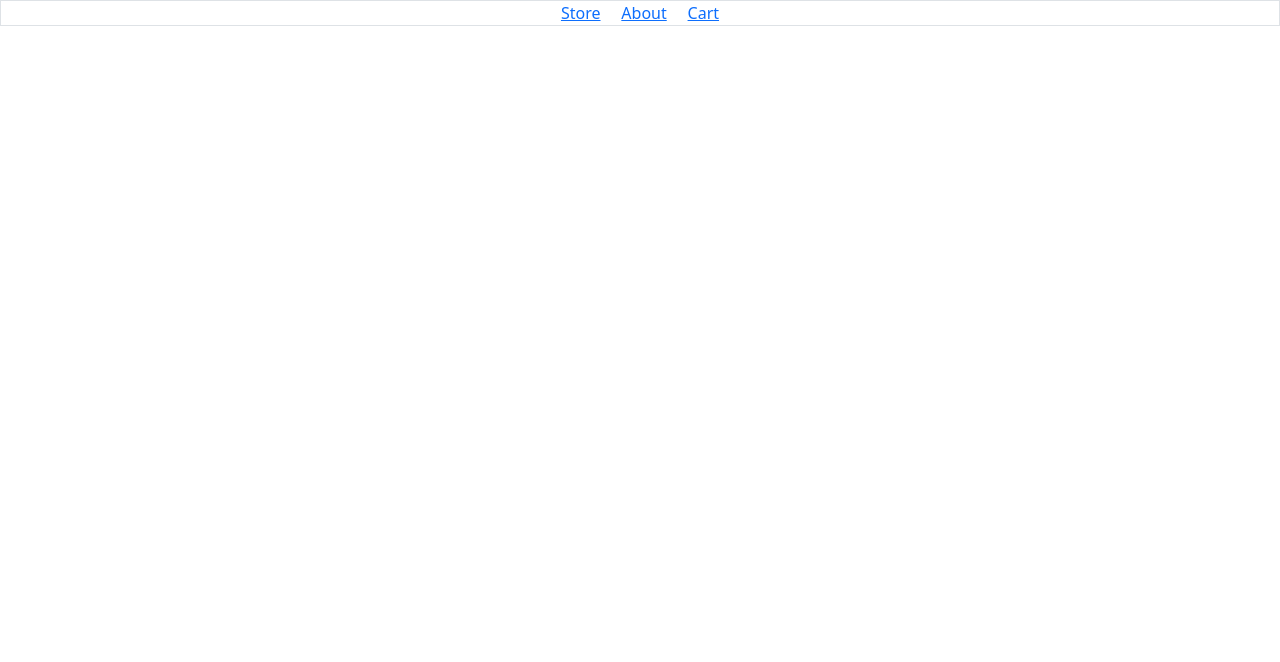
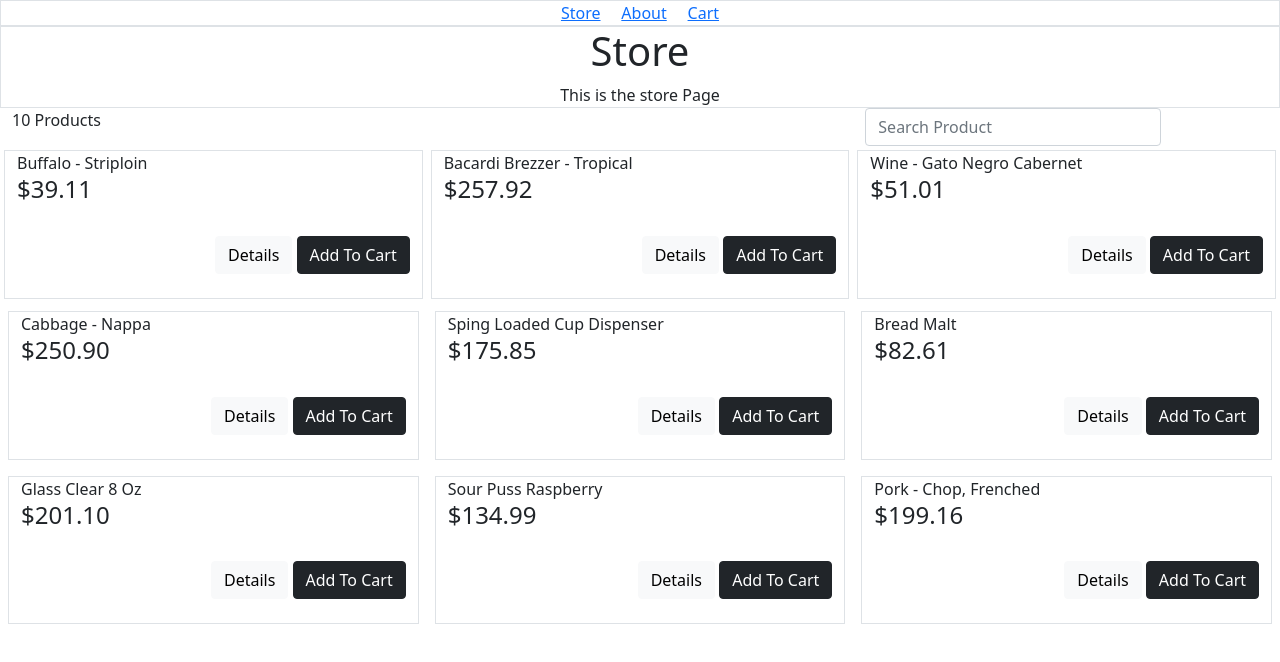
Before and after one commit to PabloSanchezB/programacion_web, a React (Create React App) app in the folder Ejercicio_React_15_10_2021/store_app/: page / in a window 1280 px wide. Shown: the top 662 px of the page. Built offline with nearby package versions, Linux system fonts and the light colour scheme.

Commit message:
Correcion pagina de inicio

```diff
--- a/Ejercicio_React_15_10_2021/store_app/src/MisRutas.js
+++ b/Ejercicio_React_15_10_2021/store_app/src/MisRutas.js
@@ -7,7 +7,7 @@ import Store from './pages/Store'
 export default function MisRoutes(){
     return(
         <Switch>
-            <Route path='/store' component={Store}/>
+            <Route exact path='/' component={Store}/>
             <Route path='/cart' component={Cart}/>
             <Route path='/about' component={About}/>
         </Switch>
--- a/Ejercicio_React_15_10_2021/store_app/src/componentes/Header.js
+++ b/Ejercicio_React_15_10_2021/store_app/src/componentes/Header.js
@@ -7,7 +7,7 @@ const Header =()=>{
     return(
         <Row>
             <Col className="col py5 text-center border">
-                <Link to='/store'>Store</Link>
+                <Link to='/'>Store</Link>
                 <span>&nbsp;&nbsp;&nbsp;&nbsp;&nbsp;</span>
                 <Link to='/about'>About</Link>
                 <span>&nbsp;&nbsp;&nbsp;&nbsp;&nbsp;</span>
```
